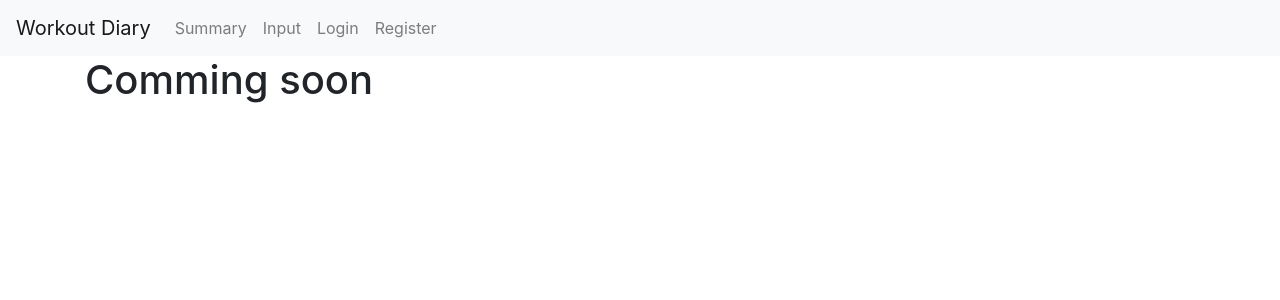
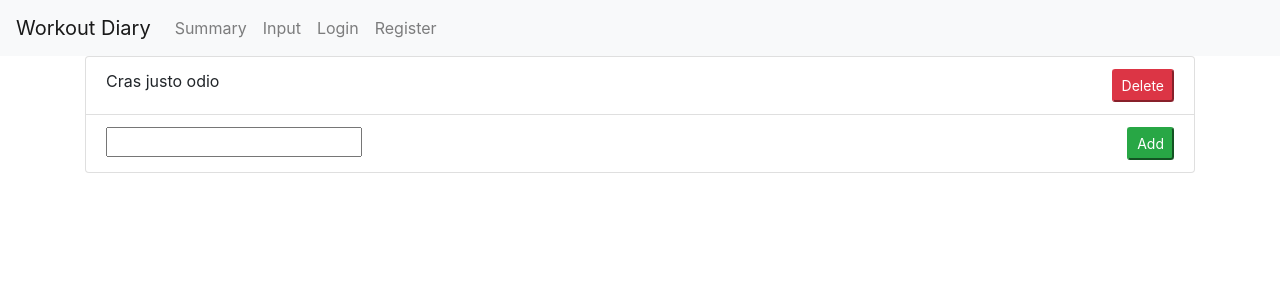
Before and after one commit to LarsL123/WorkoutDiary-Frontend, a React (Create React App) app: page /profile in a window 1280 px wide. Shown: the top 300 px of the page. Built offline with nearby package versions, Linux system fonts and the light colour scheme; what victory would draw is missing.

Commit message:
Start of the interface

```diff
--- a/src/App.js
+++ b/src/App.js
@@ -12,7 +12,7 @@ import NotFound from "./common/nav/notFound/notFound";
 import LoginForm from "./common/users/forms/loginForm";
 import RegisterForm from "./common/users/forms/registerForm";
 import Logout from "./common/users/forms/logout";
-import Profile from "./common/nav/profile/profile";
+import Profile from "./profile/profile";
 import auth from "./common/services/authService"
 import "./App.css";
 
--- a/src/common/nav/profile/profile.jsx
+++ /dev/null
@@ -1,8 +0,0 @@
-import React from 'react';
-
-
-const Profile = () => {
-    return ( <h1>Comming soon</h1> );
-}
-
-export default Profile;
--- /dev/null
+++ b/src/profile/profile.jsx
@@ -0,0 +1,8 @@
+import React from "react";
+import SportManager from "./sportManager";
+
+const Profile = () => {
+  return <SportManager></SportManager>;
+};
+
+export default Profile;
--- /dev/null
+++ b/src/profile/sportManager.jsx
@@ -0,0 +1,35 @@
+import React, { useState } from "react";
+
+const SportManager = () => {
+  const [sportName, setSportName] = useState("");
+
+  const onSubmit = () => {
+      //Call from sportService(sportName)
+  };
+
+  const onChange = (event) => {
+    setSportName(event.target.value);
+  };
+  return (
+    <ul class="list-group">
+      <li class="list-group-item">
+        <div>
+          Cras justo odio{" "}
+          <button type="button" className="btn-sm btn-danger float-right">
+            Delete
+          </button>
+        </div>
+      </li>
+      <li class="list-group-item">
+        <form>
+          <input type="text" value={sportName} onChange={onChange} />
+          <button type="submit" className="btn-sm btn-success float-right">
+            Add
+          </button>
+        </form>
+      </li>
+    </ul>
+  );
+};
+
+export default SportManager;
```
Also changed, not shown: src/common/services/sportsService.js (added, +27 -0 lines).
